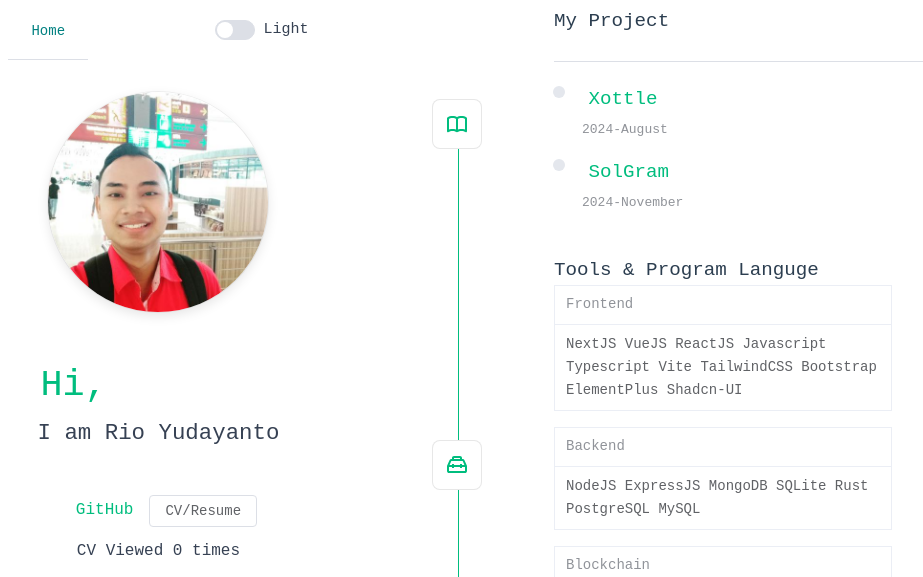
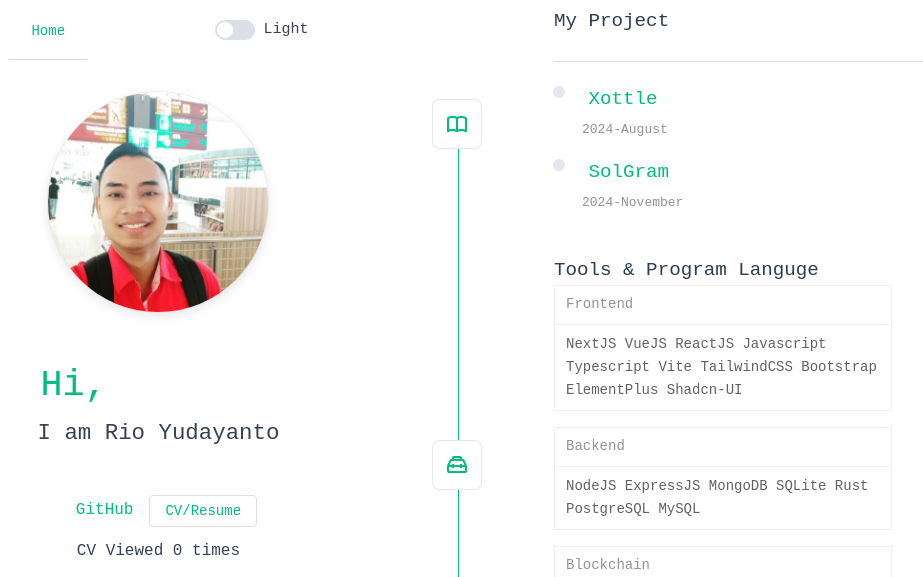
Before and after one commit to rioyuda02/my-portfolios, a Vue app: page / in a window 1280 px wide. Shown: the top 577 px of the page, without its empty margins (182-1105 px from the left). Built offline with nearby package versions, Linux system fonts and the light colour scheme.

Commit message:
update btn CV/resume

```diff
--- a/src/assets/main.css
+++ b/src/assets/main.css
@@ -33,7 +33,10 @@
 /* End */
 
 .el-menu, .el-button {
-  background-color: transparent!important;
+  background: transparent!important;
+}
+.el-button{
+  color: var(--color-text-link-1)!important;
 }
 
 #app {
--- a/src/components/Navbar.vue
+++ b/src/components/Navbar.vue
@@ -13,10 +13,10 @@
         <div class="flex">
             <el-menu :default-active="activeIndex" :ellipsis="false"
                 class="el-menu-demo flex w-full"
-                mode="horizontal" active-text-color="Teal"
+                mode="horizontal" active-text-color='var(--color-text-link-1)'
                 @select="handleSelect">
                 <RouterLink to="/" >
-                    <el-menu-item class="border-transparent dark:bg-none" index="1">Home</el-menu-item>
+                    <el-menu-item class="border-transparent" index="1">Home</el-menu-item>
                 </RouterLink>
             </el-menu>
         </div>
--- a/src/components/OpenCV.vue
+++ b/src/components/OpenCV.vue
@@ -111,7 +111,7 @@ const Pop_Show = () => {
 </script>
 
 <template>
-  <el-button plain @click="Pop_Show" class=" dark:bg-none"> CV/Resume </el-button>
+  <el-button plain @click="Pop_Show" class="flex"> CV/Resume </el-button>
 
   <el-dialog v-model="dialogVisible" tittle="Curriculum Vitae" width="fit-content" draggable>
     <span> Thank you for your interest in my CV</span>
```
